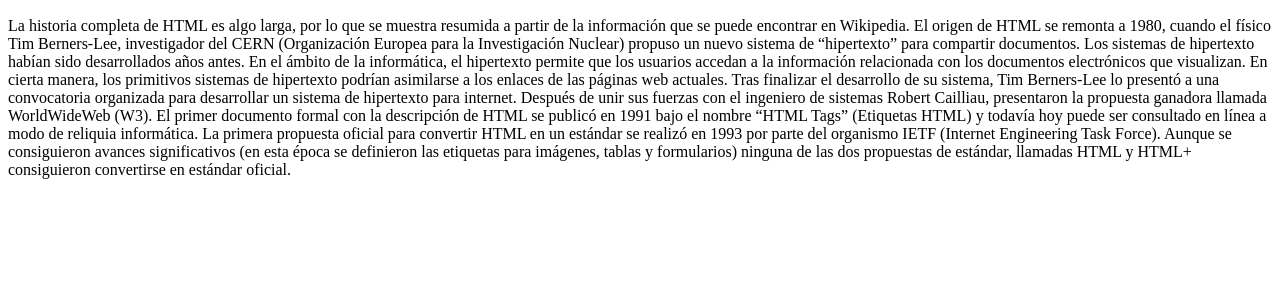
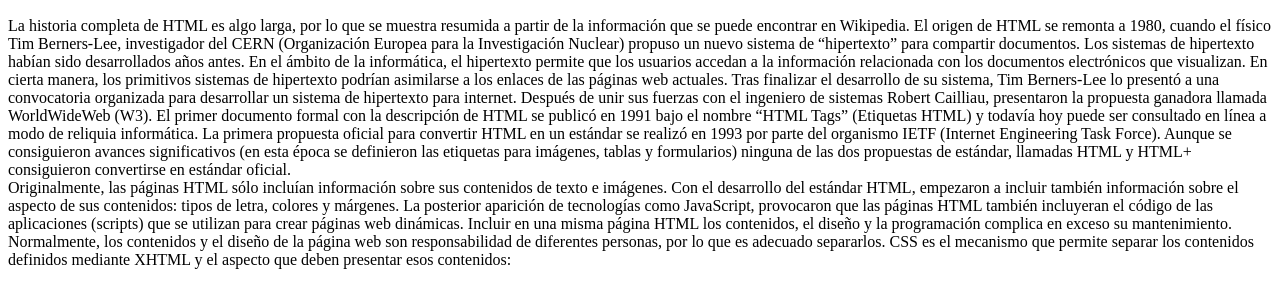
Before and after one commit to Juapo7w7/Parcial, a plain HTML site: page index.html in a window 1280 px wide. Shown: the part 110-418 px from the top of the page. Drawn offline with Linux system fonts and the light colour scheme.

Commit message:
Se ha agregado algo mas de informacion

```diff
--- a/index.html
+++ b/index.html
@@ -32,5 +32,18 @@
         ninguna de las dos propuestas de estándar, llamadas HTML y HTML+ consiguieron convertirse en
         estándar oficial.
     </div>
+    <div>
+        Originalmente, las páginas HTML sólo incluían información sobre sus contenidos de texto e imágenes.
+        Con el desarrollo del estándar HTML, empezaron a incluir también información sobre el aspecto de
+        sus contenidos: tipos de letra, colores y márgenes.
+        La posterior aparición de tecnologías como JavaScript, provocaron que las páginas HTML también
+        incluyeran el código de las aplicaciones (scripts) que se utilizan para crear páginas web dinámicas.
+        Incluir en una misma página HTML los contenidos, el diseño y la programación complica en exceso su
+        mantenimiento. Normalmente, los contenidos y el diseño de la página web son responsabilidad de diferentes
+        personas, por lo que es adecuado separarlos. CSS es el mecanismo que permite separar los contenidos definidos
+        mediante XHTML y el aspecto que deben presentar esos contenidos:
+
+    </div>
+
 </body>
 </html>
```
